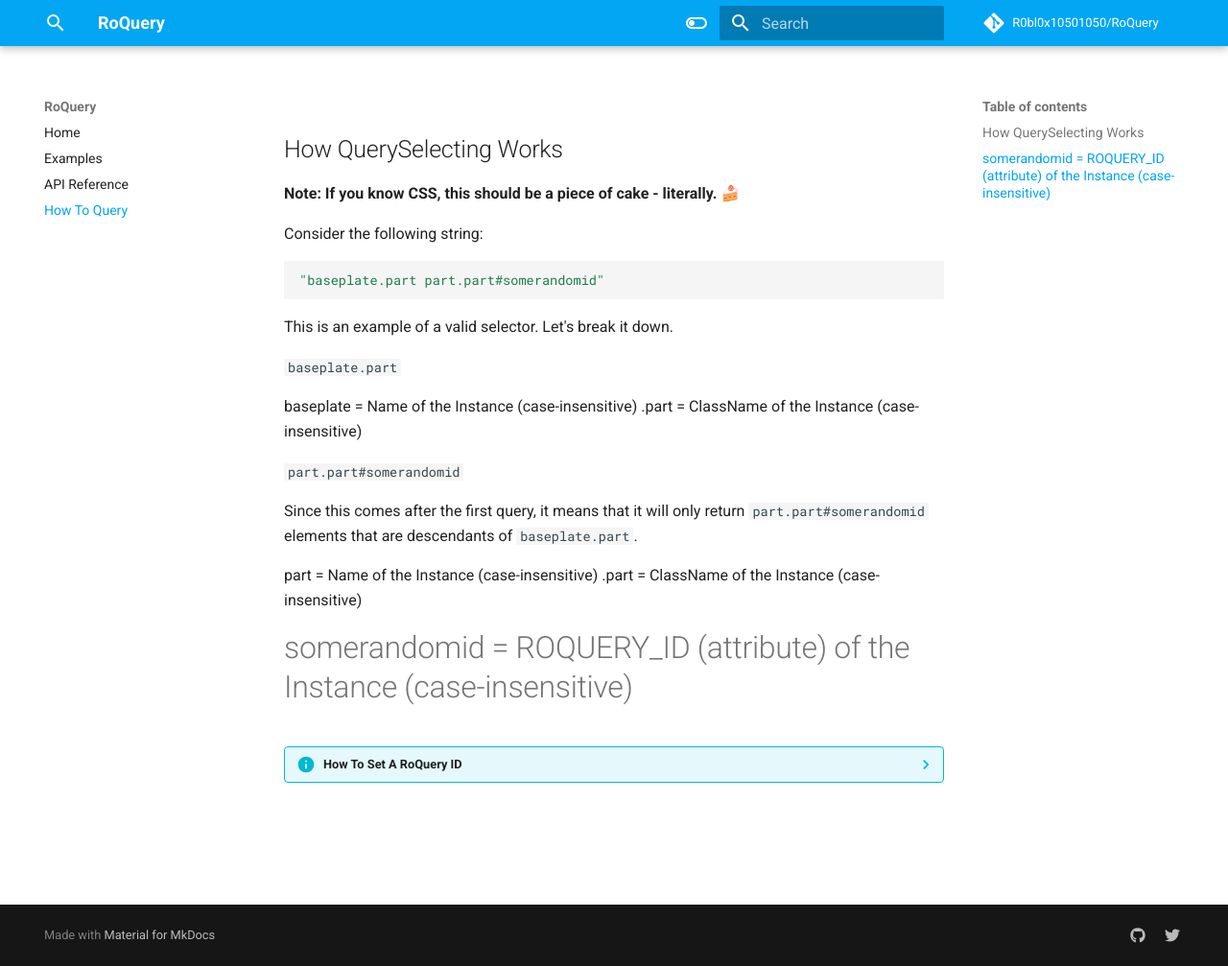
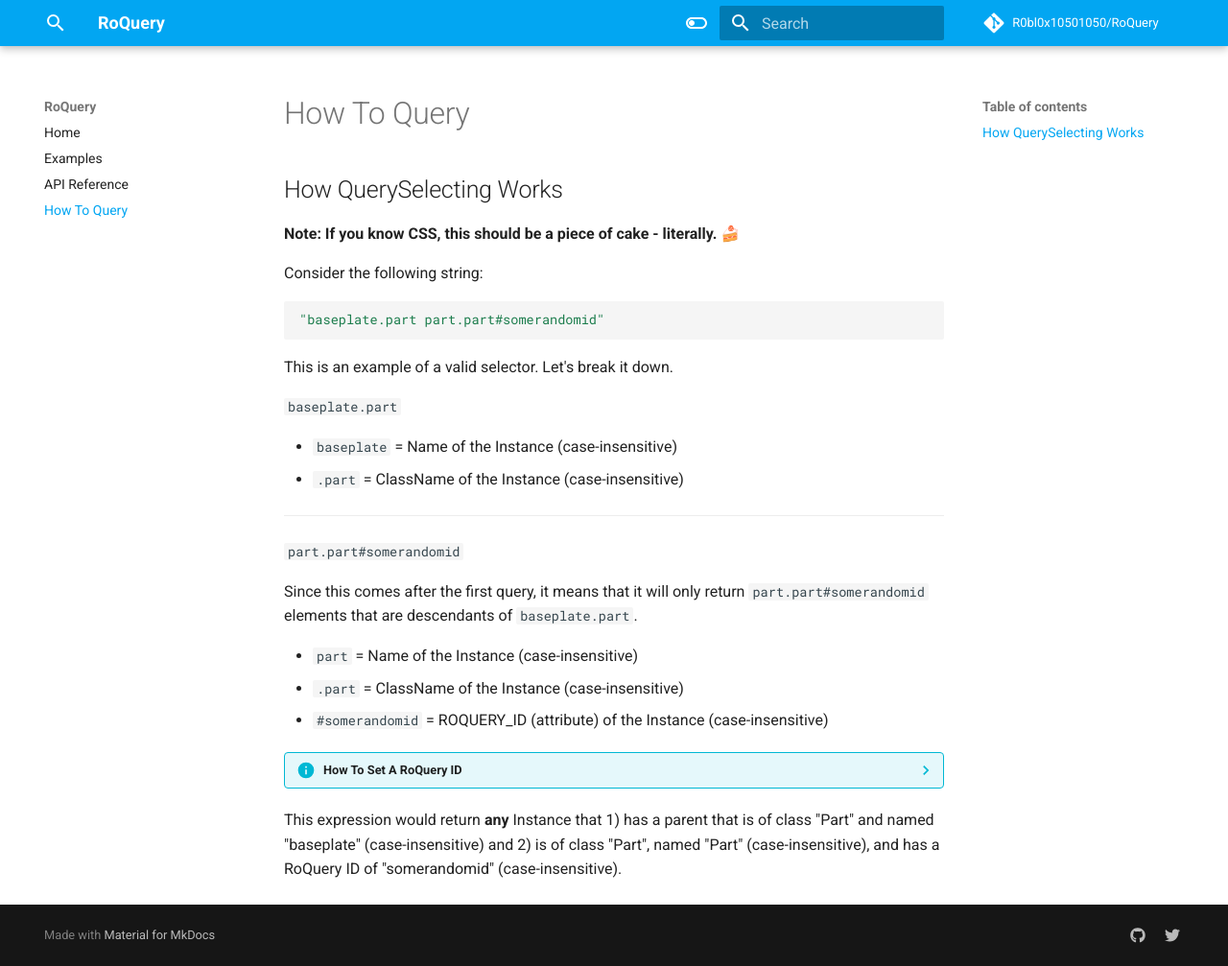
Before and after one commit to R0bl0x10501050/RoQuery, an MkDocs documentation site: the page built from docs/QuerySelecting.md, in a window 1280 px wide and 1007 px high. Shown: the whole window at 96% size. Built offline with MkDocs 1.6.1 and Material for MkDocs 9.7.7, drawn with Linux system fonts in a browser that asks for light colours; comment, search, counter and statistics services are not loaded.

Commit message:
Update QuerySelecting.md

```diff
--- a/docs/QuerySelecting.md
+++ b/docs/QuerySelecting.md
@@ -11,16 +11,20 @@ This is an example of a valid selector. Let's break it down.
 
 `baseplate.part`
 
-baseplate = Name of the Instance (case-insensitive)
-.part = ClassName of the Instance (case-insensitive)
+* `baseplate` = Name of the Instance (case-insensitive)
+* `.part` = ClassName of the Instance (case-insensitive)
+
+___
 
 `part.part#somerandomid`
 
 Since this comes after the first query, it means that it will only return `part.part#somerandomid` elements that are descendants of `baseplate.part`.
 
-part = Name of the Instance (case-insensitive)
-.part = ClassName of the Instance (case-insensitive)
-#somerandomid = ROQUERY_ID (attribute) of the Instance (case-insensitive)
+* `part` = Name of the Instance (case-insensitive)
+* `.part` = ClassName of the Instance (case-insensitive)
+* `#somerandomid` = ROQUERY_ID (attribute) of the Instance (case-insensitive)
 
 ??? info "How To Set A RoQuery ID"
     To set a RoQuery ID that can be recognized by the QuerySelector, create a new attribute called "ROQUERY_ID" (case-sensitive) and set the value to whatever you want the ID to be.
+
+This expression would return **any** Instance that 1) has a parent that is of class "Part" and named "baseplate" (case-insensitive) and 2) is of class "Part", named "Part" (case-insensitive), and has a RoQuery ID of "somerandomid" (case-insensitive).
```
